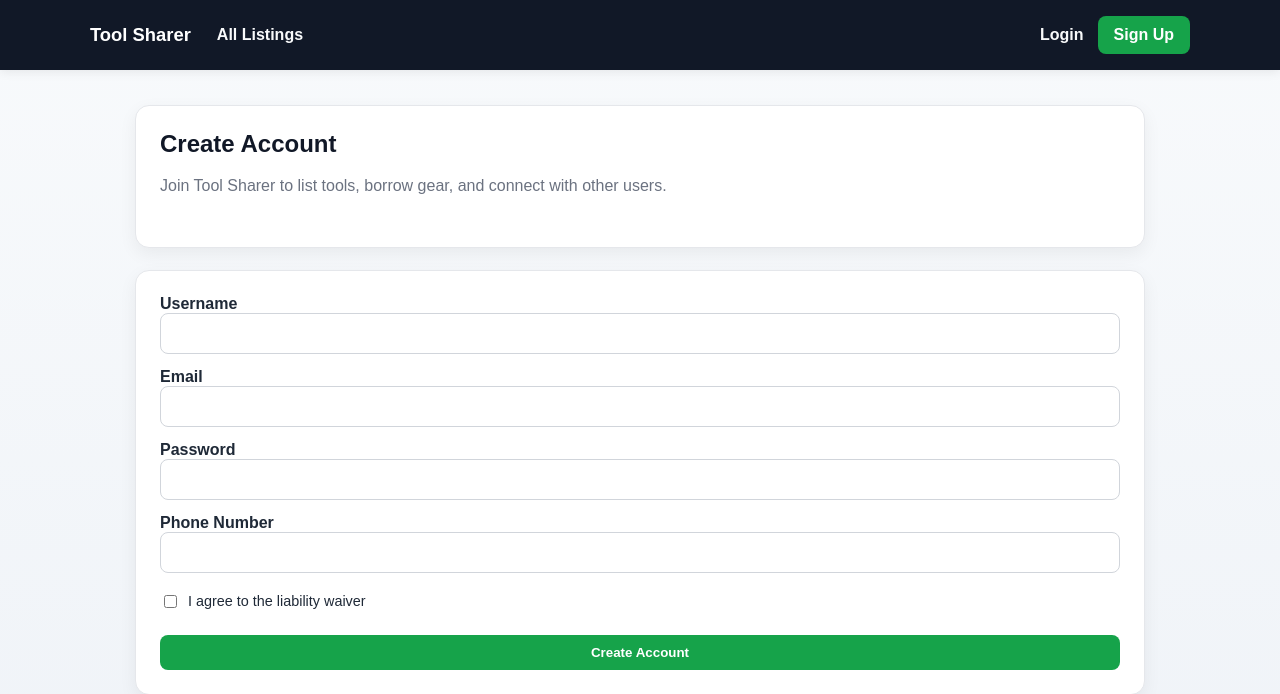
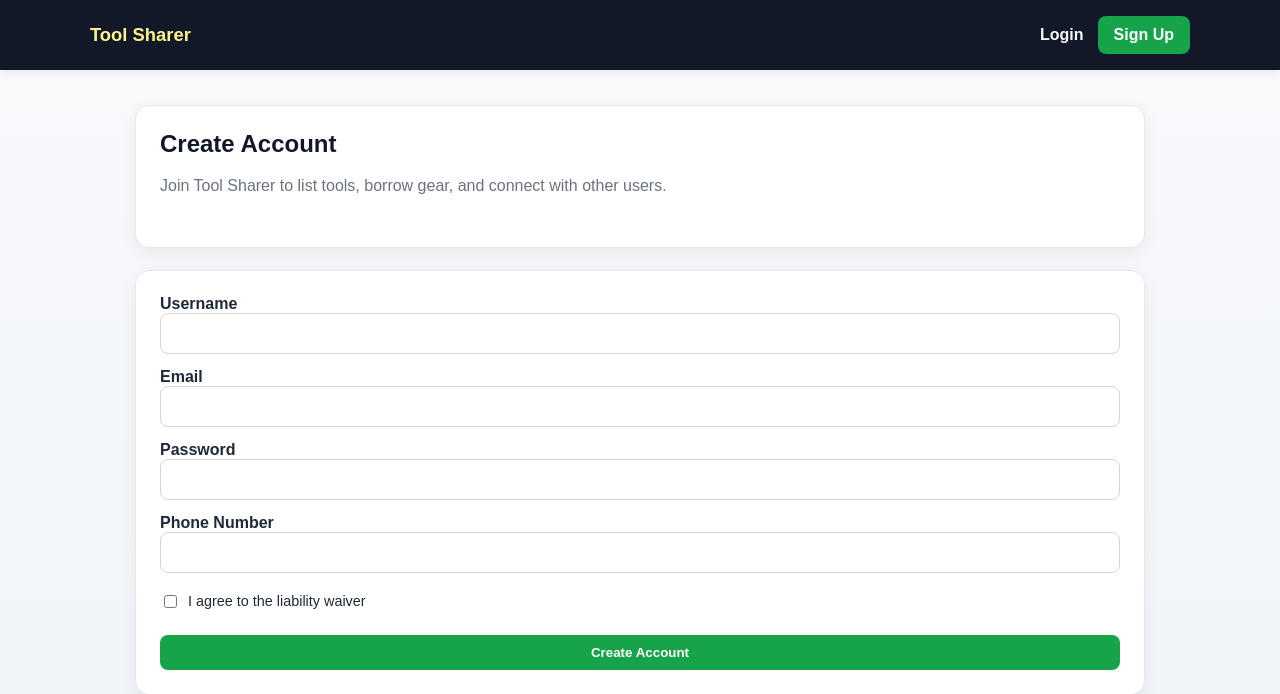
Before and after one commit to Josh-Roza/Tool_Sharers_Workspace, a Django app: page /add_user/ in a window 1280 px wide. Shown: the top 694 px of the page. Run offline with Django 5.2, Linux system fonts and the light colour scheme.

Commit message:
unified navbar added color to "logo"

```diff
--- a/Tool_Sharers_App/templates/template.html
+++ b/Tool_Sharers_App/templates/template.html
@@ -46,7 +46,7 @@
         .brand {
             font-size: 1.15rem;
             font-weight: bold;
-            color: white;
+            color: rgb(255, 242, 141);
             text-decoration: none;
             margin-right: 12px;
         }
@@ -295,7 +295,7 @@
         <div class="nav-inner">
             <div class="nav-left">
                 <a href="{% url 'home' %}" class="brand">Tool Sharer</a>
-                <a href="{% url 'home' %}">All Listings</a>
+                <!-- <a href="{% url 'home' %}">All Listings</a> -->
 
                 {% if user.is_authenticated %}
                     <a href="{% url 'my_listings' %}">My Listings</a>
```
